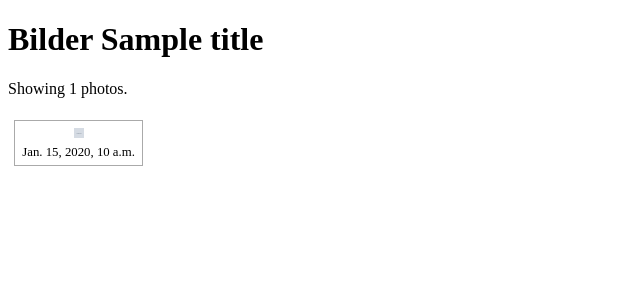
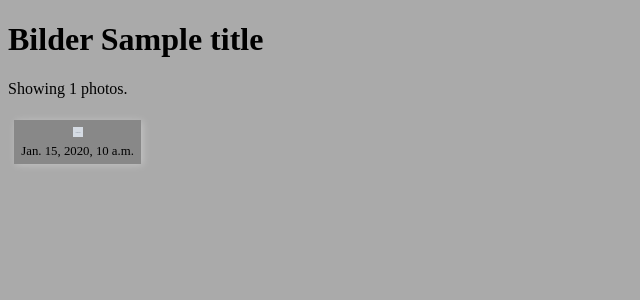
Before and after one commit to kaj/photos, a Django app: template templates/photo/index.html in a window 1280 px wide. Shown: the top 300 px of the page, without its empty margins (0-640 px from the left). Run offline with Django 3.2, Linux system fonts and the light colour scheme; the template is opened without the code that fills it: most values are stand-ins (such as "Sample title", 1, 10 or a date in 2020); grey boxes marked "Sample" are stand-in pictures; some libraries are stand-ins or nearby versions.

Commit message:
Lite grå bakgrund kanske är bra för bilderna.

```diff
--- a/templates/base.html
+++ b/templates/base.html
@@ -3,15 +3,25 @@
   <head>
     <title>{%block 'title'%}{%endblock%}</title>
     <style type="text/css">
+      body {
+      background: #aaaaaa;
+      }
+      div.photo {
+      background: #888888;
+      box-shadow: 2px 1px 1ex rgba(255,255,255,0.3);
+      padding: 0.2em;
+      margin: auto;
+      width: 750px;
+      }
       div.photo.preview {
       width: 120px;
       display: inline-block;
-      border: solid 1px #aaaaaa;
       margin: 0.4em;
-      padding: 0.2em;
+      }
+      div.photo p {
+      text-align: center;
       }
       div.photo.preview p {
-      text-align: center;
       font-size: 80%;
       margin: 0.2em 0;
       }
```
